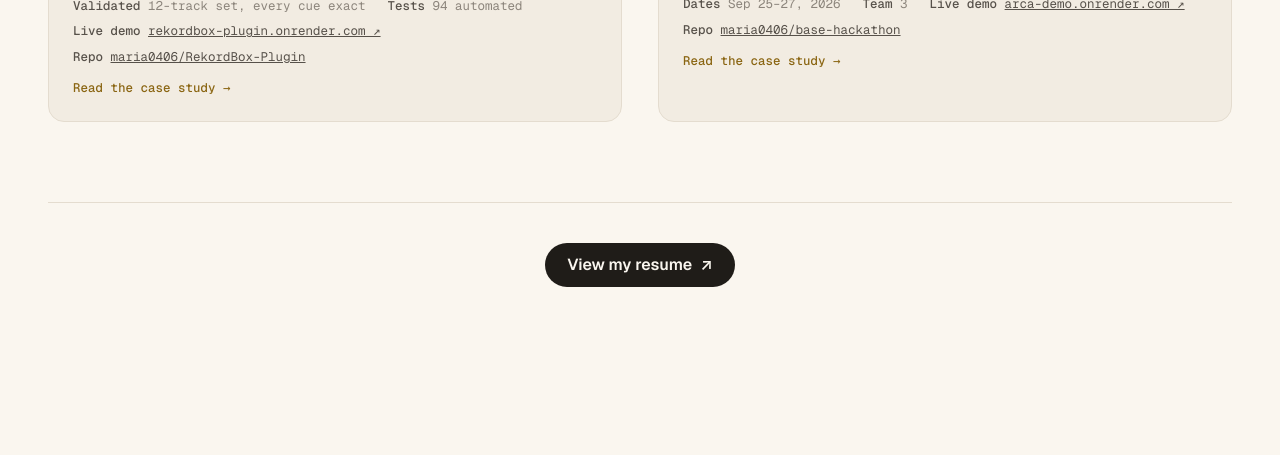
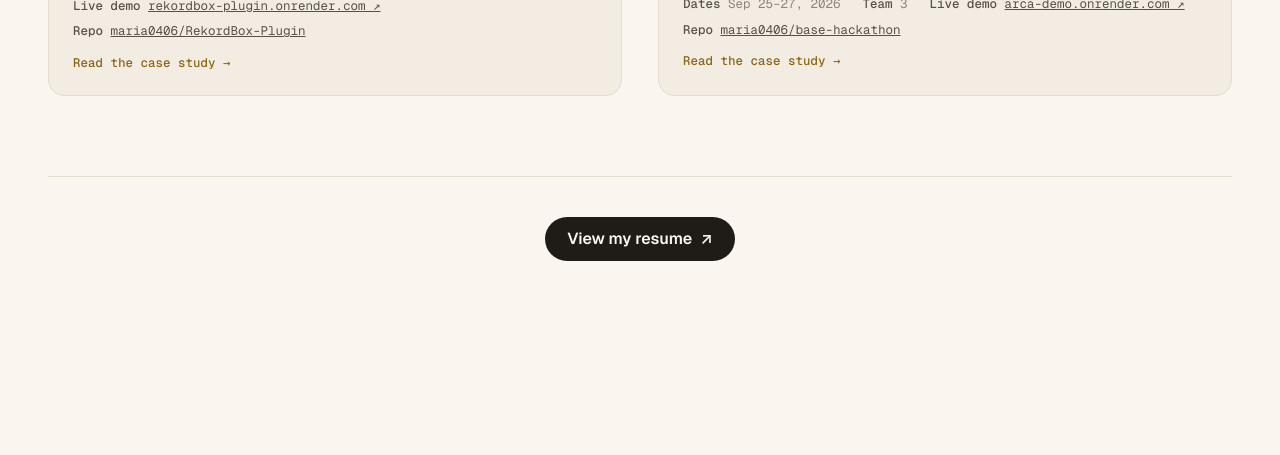
Before and after one commit to maria0406/portfolio, a website built with Vite: page index.html in a window 1280 px wide. Shown: the part 1320-1775 px from the top of the page. After the commit the page ends 1749 px from the top, so only its background shows below. Built offline with nearby package versions, Linux system fonts and the light colour scheme.

Commit message:
Remove validated and tests items from rekordbox Plugin details
Co-Authored-By: Claude Opus 5.5 <noreply@anthropic.com>

```diff
--- a/index.html
+++ b/index.html
@@ -52,8 +52,8 @@
         <div class="meta">
           <span><b>Stack</b> Python · FastAPI · librosa · Web Audio</span>
           <span class="org-line"><b>Works with</b> <span class="org-item"><img class="org-icon" src="logos/rekordbox.jpg" alt="" width="20" height="20" loading="lazy" decoding="async">rekordbox 7</span>, <span class="org-item"><img class="org-icon" src="logos/pioneer-dj.png" alt="" width="20" height="20" loading="lazy" decoding="async">Pioneer DDJ-FLX4</span></span>
-          <span><b>Validated</b> 12-track set, every cue exact</span>
-          <span><b>Tests</b> 94 automated</span>
+
+
           <span><b>Live demo</b> <a href="https://rekordbox-plugin.onrender.com" target="_blank" rel="noopener">rekordbox-plugin.onrender.com ↗</a></span> <span><b>Repo</b> <a href="https://github.com/maria0406/RekordBox-Plugin/tree/main/set-prep-copilot">maria0406/RekordBox-Plugin</a></span>
           </div>
         <span class="card-cta" aria-hidden="true">Read the case study →</span>
```
Also changed, not shown: set-prep.html (+2 -2 lines).
